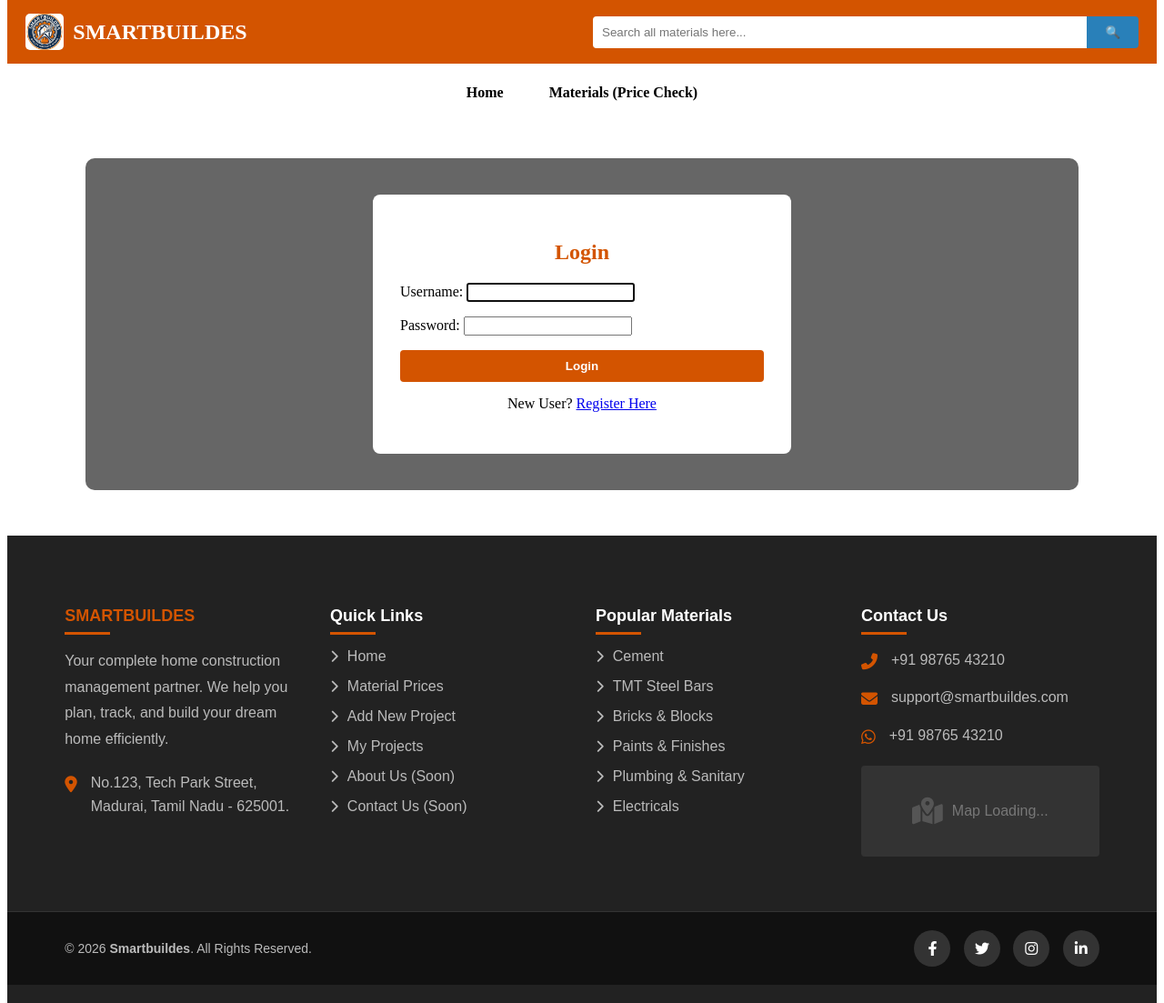
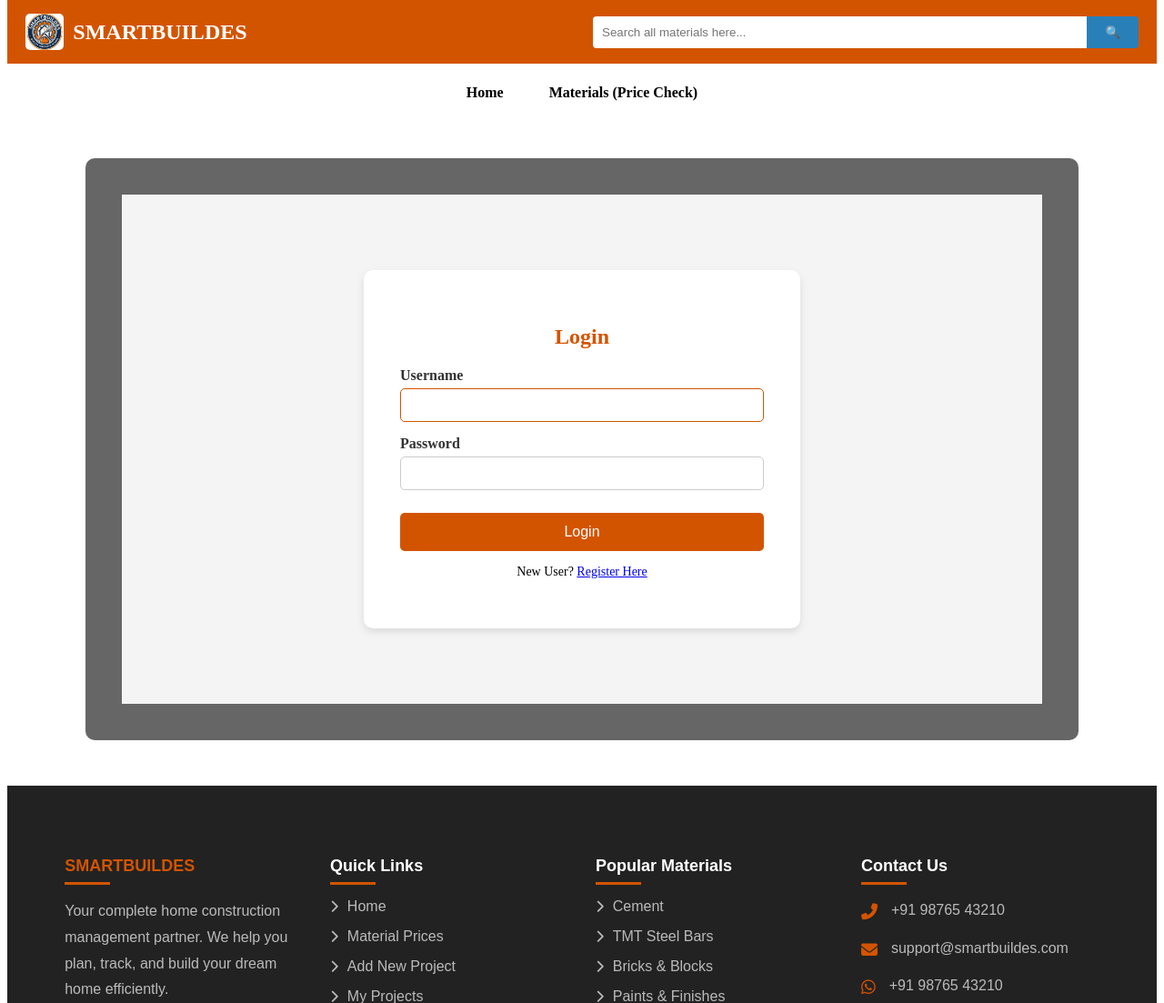
Before and after one commit to Haaris-02/Smartbuildes, a Django app: page /login/ in a window 1280 px wide. Shown: the part 35-1138 px from the top of the page at 91% size. Run offline with Django 5.2, Linux system fonts and the light colour scheme.

Commit message:
Added modern login UI and fixed user project save bug

```diff
--- /dev/null
+++ b/builder/static/style.css
@@ -0,0 +1,83 @@
+/* Login and Register Card Design */
+.auth-container {
+    display: flex;
+    justify-content: center;
+    align-items: center;
+    min-height: 70vh;
+    background-color: #f4f4f4; /* Gray background */
+}
+
+.form-card {
+    background: white;
+    padding: 40px;
+    border-radius: 10px;
+    box-shadow: 0 4px 8px rgba(0,0,0,0.1);
+    width: 100%;
+    max-width: 400px;
+}
+
+.form-title {
+    color: #D35400; /* Orange color */
+    text-align: center;
+    margin-bottom: 20px;
+}
+
+.form-group {
+    margin-bottom: 15px;
+}
+
+.form-group label {
+    display: block;
+    font-weight: bold;
+    color: #333;
+    margin-bottom: 5px;
+}
+
+.form-group input {
+    width: 100%;
+    padding: 10px;
+    border: 1px solid #ccc;
+    border-radius: 5px;
+    box-sizing: border-box;
+}
+
+.form-group input:focus {
+    border-color: #D35400;
+    outline: none;
+}
+
+.btn-orange, .btn-blue {
+    width: 100%;
+    padding: 12px;
+    border: none;
+    border-radius: 5px;
+    color: white;
+    font-size: 16px;
+    cursor: pointer;
+    margin-top: 10px;
+}
+
+.btn-orange { background-color: #D35400; }
+.btn-orange:hover { background-color: #b84a00; }
+
+.btn-blue { background-color: #2980b9; }
+.btn-blue:hover { background-color: #1f6391; }
+
+.form-footer {
+    text-align: center;
+    margin-top: 15px;
+    font-size: 14px;
+}
+
+/* Error message design (Red and small) */
+.error-text {
+    color: red;
+    font-size: 12px;
+    margin-top: 5px;
+    margin-bottom: 0;
+}
+
+/* Hide default Django help text (like password rules) */
+.helptext {
+    display: none;
+}
--- a/builder/templates/login.html
+++ b/builder/templates/login.html
@@ -1,12 +1,29 @@
 {% extends 'base.html' %}
-{% block content %}
-<div style="max-width: 400px; margin: auto; background: white; color: black; padding: 30px; border-radius: 8px;">
-    <h2 style="text-align: center; color: #d35400;">Login</h2>
-    <form method="POST">
-        {% csrf_token %}
-        {{ form.as_p }}
-        <button type="submit" style="width: 100%; padding: 10px; background: #d35400; color: white; border: none; border-radius: 4px; font-weight: bold;">Login</button>
-    </form>
-    <p style="text-align: center; margin-top: 15px;">New User? <a href="/register/">Register Here</a></p>
+{% load static %} {% block content %}
+<link rel="stylesheet" href="{% static 'style.css' %}">
+
+<div class="auth-container">
+    <div class="form-card">
+        <h2 class="form-title">Login</h2>
+        <form method="POST">
+            {% csrf_token %}
+
+            {% for field in form %}
+                <div class="form-group">
+                    <label>{{ field.label }}</label>
+                    {{ field }}
+
+                    {% if field.errors %}
+                        {% for error in field.errors %}
+                            <p class="error-text">{{ error }}</p>
+                        {% endfor %}
+                    {% endif %}
+                </div>
+            {% endfor %}
+
+            <button type="submit" class="btn-orange">Login</button>
+        </form>
+        <p class="form-footer">New User? <a href="{% url 'register' %}">Register Here</a></p>
+    </div>
 </div>
 {% endblock %}
--- a/builder/views.py
+++ b/builder/views.py
@@ -79,8 +79,17 @@ def add_home(request):
     if request.method == 'POST':
         form = HomeProjectForm(request.POST)
         if form.is_valid():
-            form.save() # Data-va database-la save panrom
-            return redirect('home') # Save aanathum Home page-ku anuppidrom
+            # 1. டேட்டாபேஸ்ல உடனே சேவ் பண்ணாத, வெயிட் பண்ணுன்னு சொல்றோம்
+            new_project = form.save(commit=False)
+
+            # 2. லாகின் பண்ணிருக்க யூசரை, இந்த ப்ராஜெக்ட்டோட இணைக்கிறோம் (இதுதான் மிக முக்கியம்!)
+            new_project.user = request.user
+
+            # 3. இப்போ டேட்டாபேஸ்ல முழுசா சேவ் பண்றோம்
+            new_project.save()
+
+            # 4. Save ஆனதும் 'Home' பேஜுக்கு போறத விட 'My Projects' பேஜுக்கு போனா தான் யூசருக்கு நல்லாருக்கும்
+            return redirect('view_homes')
     else:
         form = HomeProjectForm() # Puthu blank form
 
```
Also changed, not shown: builder/templates/register.html (+27 -7 lines), db.sqlite3.
